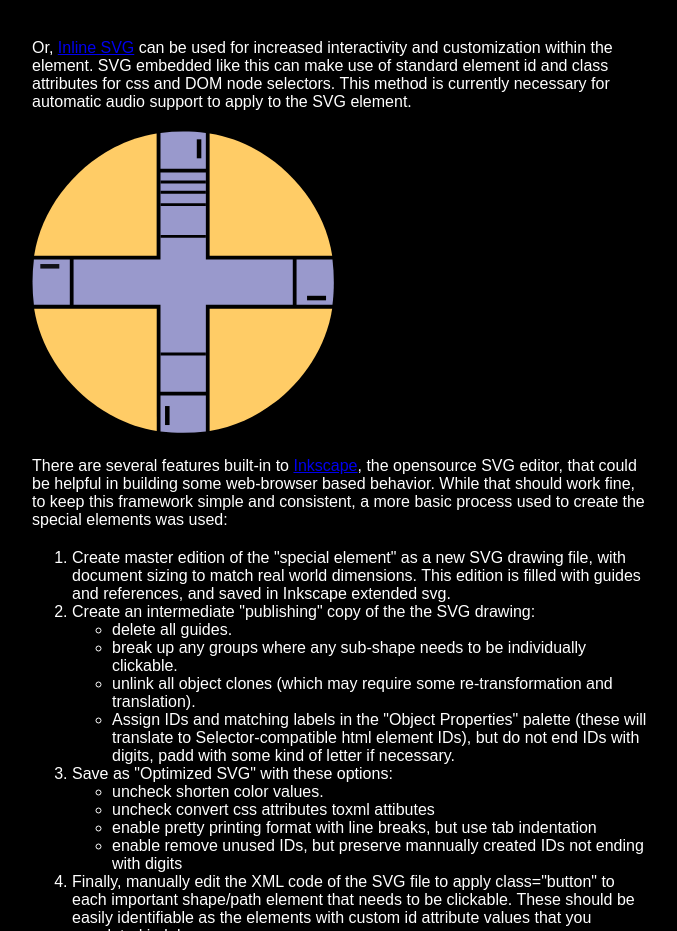
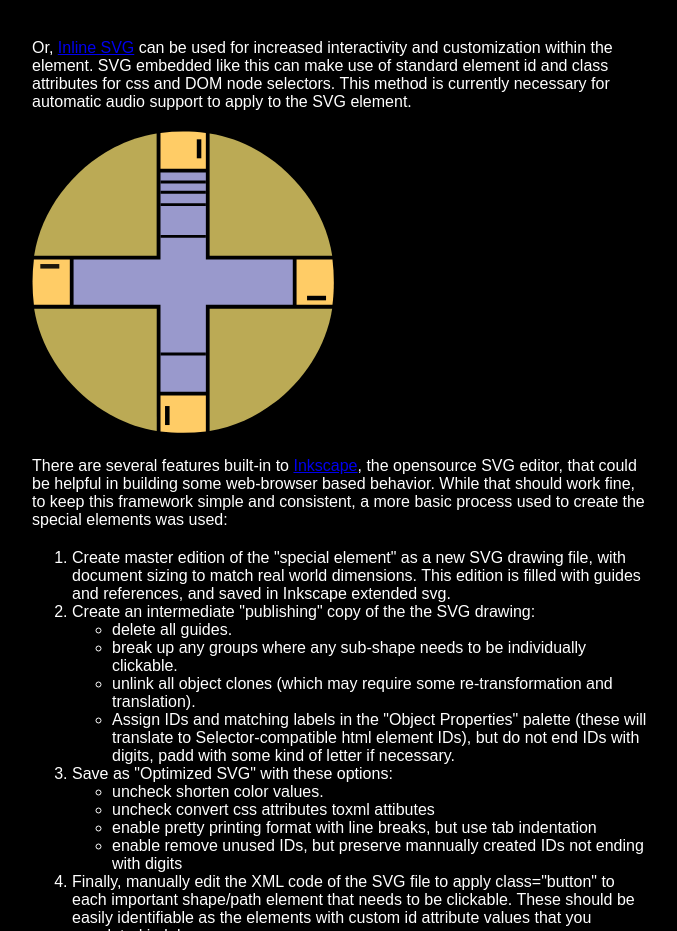
Before and after one commit to joernweissenborn/lcars, a website: page lcars/index.html in a window 1280 px wide. Shown: the part 5948-6879 px from the top of the page, without its empty margins (140-817 px from the left). Drawn offline with Linux system fonts and the light colour scheme.

Commit message:
Modified color scheme to match TNG screen stills for the optimized SVG and the inline example.

```diff
--- a/lcars/index.html
+++ b/lcars/index.html
@@ -429,6 +429,7 @@
 
 					<!--  Fully inline svg style -->
 
+
 <!-- Created with Inkscape (http://www.inkscape.org/) -->
 <svg width="80mm" height="80mm" version="1.1" viewBox="0 0 80 80" xmlns="http://www.w3.org/2000/svg" xmlns:cc="http://creativecommons.org/ns#" xmlns:dc="http://purl.org/dc/elements/1.1/" xmlns:rdf="http://www.w3.org/1999/02/22-rdf-syntax-ns#">
 	<metadata>
@@ -440,24 +441,24 @@
 			</cc:Work>
 		</rdf:RDF>
 	</metadata>
-	<path id="xy_ctl_NE" class="button" d="m47 33v-32.35c15.992 2.4474 29.977 16.417 32.424 32.35z" style="fill:#ffcc66"/>
-	<path id="xy_ctl_SW" class="button" d="m33 47v32.35c-15.992-2.4474-29.977-16.417-32.424-32.35z" style="fill:#ffcc66"/>
-	<path id="xy_ctl_SE" class="button" d="m47 47v32.35c15.992-2.4474 29.977-16.417 32.424-32.35z" style="fill:#ffcc66"/>
-	<path id="xy_ctl_up" class="button" d="m34 10h12v-9.5c-3.8785-0.47437-8.044-0.4824-12 0z" style="fill:#9999cc"/>
+	<path id="xy_ctl_NE" class="button" d="m47 33v-32.35c15.992 2.4474 29.977 16.417 32.424 32.35z" style="fill:#bbaa55"/>
+	<path id="xy_ctl_SW" class="button" d="m33 47v32.35c-15.992-2.4474-29.977-16.417-32.424-32.35z" style="fill:#bbaa55"/>
+	<path id="xy_ctl_SE" class="button" d="m47 47v32.35c15.992-2.4474 29.977-16.417 32.424-32.35z" style="fill:#bbaa55"/>
+	<path id="xy_ctl_up" class="button" d="m34 10h12v-9.5c-3.8785-0.47437-8.044-0.4824-12 0z" style="fill:#ffcc66"/>
 	<path d="m44.2 2.2v5.0271" style="fill:none;stroke-width:1.2;stroke:#000000"/>
-	<path id="xy_ctl_left" class="button" d="m10 46v-12h-9.5c-0.47437 3.8785-0.4824 8.044 0 12z" style="fill:#9999cc"/>
+	<path id="xy_ctl_left" class="button" d="m10 46v-12h-9.5c-0.47437 3.8785-0.4824 8.044 0 12z" style="fill:#ffcc66"/>
 	<path d="m2.199 35.8h5.0271" style="fill:none;opacity:.889;stroke-width:1.2;stroke:#000000"/>
-	<path id="xy_ctl_right" class="button" d="m70 34v12h9.5c0.47437-3.8785 0.4824-8.044 0-12z" style="fill:#9999cc"/>
+	<path id="xy_ctl_right" class="button" d="m70 34v12h9.5c0.47437-3.8785 0.4824-8.044 0-12z" style="fill:#ffcc66"/>
 	<path d="m77.801 44.2h-5.0271" style="fill:none;stroke-width:1.2;stroke:#000000"/>
-	<path id="xy_ctl_down" class="button" d="m46 70h-12v9.5c3.8785 0.47437 8.044 0.4824 12 0z" style="fill:#9999cc"/>
+	<path id="xy_ctl_down" class="button" d="m46 70h-12v9.5c3.8785 0.47437 8.044 0.4824 12 0z" style="fill:#ffcc66"/>
 	<path d="m35.8 77.8v-5.0271" style="fill:none;stroke-width:1.2;stroke:#000000"/>
-	<path id="xy_ctl_center_cross" class="button disabled" d="m11 34v12h23v23h12v-23h23v-12h-23v-23h-12v23z" style="fill:#9999cc"/>
+	<path d="m11 34v12h23v23h12v-23h23v-12h-23v-23h-12v23z" style="fill:#9999cc"/>
 	<path d="m34 13.49h12" style="fill:none;stroke-width:.75;stroke:#000000"/>
 	<path d="m34 16.2h12" style="fill:none;stroke-width:.75;stroke:#000000"/>
 	<path d="m34 19.48h12" style="fill:none;stroke-width:.75;stroke:#000000"/>
 	<path d="m34 27.9h12" style="fill:none;stroke-width:.75;stroke:#000000"/>
 	<path d="m34 59h12" style="fill:none;stroke-width:.75;stroke:#000000"/>
-	<path id="xy_ctl_NW" class="button" d="m32.977 33v-32.35c-15.992 2.4474-29.977 16.417-32.424 32.35z" style="fill:#ffcc66"/>
+	<path id="xy_ctl_NW" class="button" d="m32.977 33v-32.35c-15.992 2.4474-29.977 16.417-32.424 32.35z" style="fill:#bbaa55"/>
 </svg>
 
 
```
Also changed, not shown: lcars/img/lcars_xy_circle_widget_semi_optimized_id.svg.
